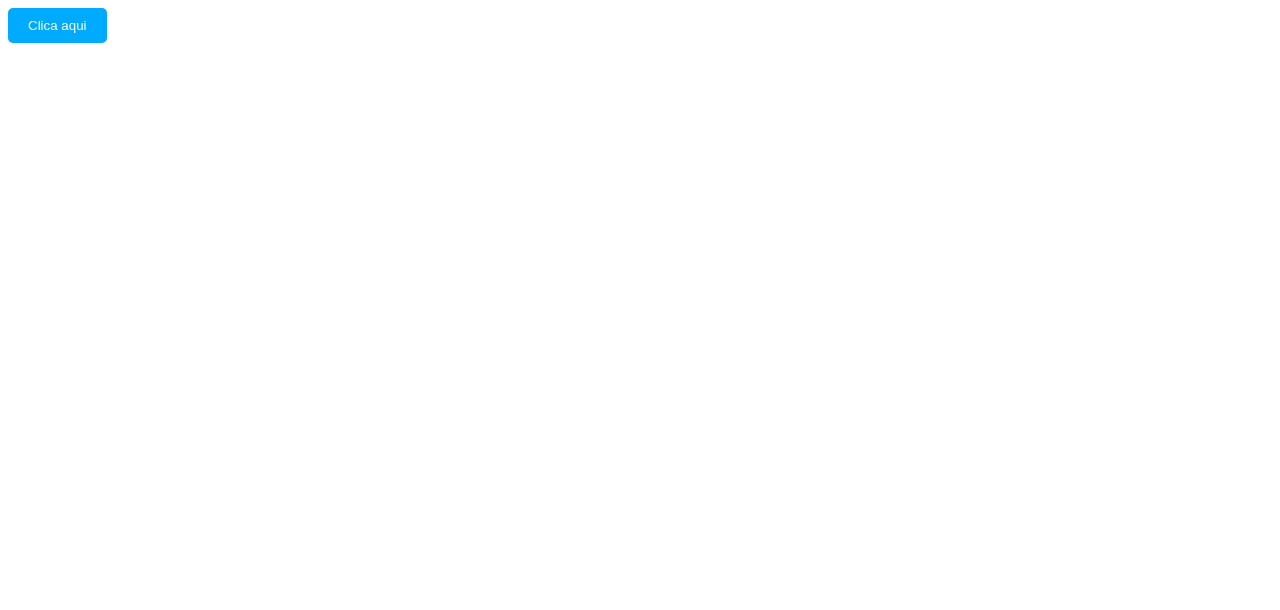
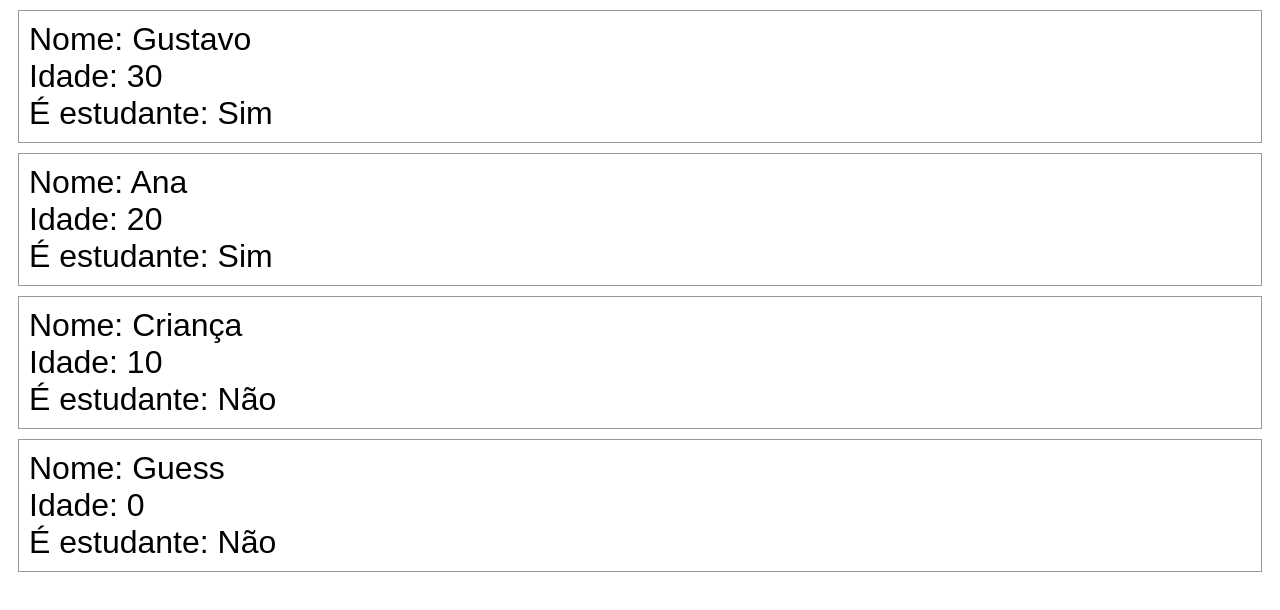
Before and after one commit to GUGOFO/Estudos-React, a React (Vite) app: page / in a window 1280 px wide. Shown: the top 610 px of the page. Built offline with nearby package versions, Linux system fonts and the light colour scheme.

Commit message:
Variaveis passadas por função

```diff
--- a/src/App.jsx
+++ b/src/App.jsx
@@ -1,8 +1,13 @@
-import Button from "./jsx/cssNoReact/Button.jsx";
+import Estudante from "./jsx/estudante/estudante.jsx";
 
 function App(){
     return(
-            <Button/>
+        <>
+            <Estudante nome="Gustavo" idade={30} ehEstudante = {true}/>
+            <Estudante nome="Ana" idade={20} ehEstudante = {true}/>
+            <Estudante nome="Criança" idade={10} ehEstudante = {false}/>
+            <Estudante/>
+        </>
     );
 }
 
--- a/src/Css/cssNoReact/style.css
+++ /dev/null
@@ -1,8 +0,0 @@
-.botão{
-    background-color: hsl(200,100%,50%);
-    color: white;
-    padding: 10px 20px;
-    border-radius: 5px;
-    border: none;
-    cursor: pointer;
-}
--- /dev/null
+++ b/src/jsx/Estudante/Estudante.jsx
@@ -0,0 +1,13 @@
+import styles from "./Estudante.module.css"
+
+function Estudantes({nome = "Guess", idade = 0, ehEstudante = false}){
+    return(
+        <div className={styles.estudante}>
+            <p>Nome: {nome}</p>
+            <p>Idade: {idade}</p>
+            <p>É estudante: {ehEstudante ? "Sim" : "Não"}</p>
+        </div>
+    )
+}
+
+export default Estudantes
--- /dev/null
+++ b/src/jsx/Estudante/Estudante.module.css
@@ -0,0 +1,11 @@
+.estudante{
+    font-family: Arial, Helvetica, sans-serif;
+    font-size: 2rem;
+    padding: 10px;
+    margin: 10px;
+    border: 1px solid hsla(0, 0%, 50%, 0.8);
+}
+
+.estudante p{
+    margin: 0;
+}
--- a/src/main.jsx
+++ b/src/main.jsx
@@ -1,6 +1,6 @@
 import { StrictMode } from 'react'
 import { createRoot } from 'react-dom/client'
-import './Css/cssNoReact/style.css'
+import './Index.css'
 import App from './App.jsx'
 
 createRoot(document.getElementById('root')).render(
```
Also changed, not shown: src/Css/cardComponent/style.css (deleted, +0 -26 lines), src/Index.css (added).
